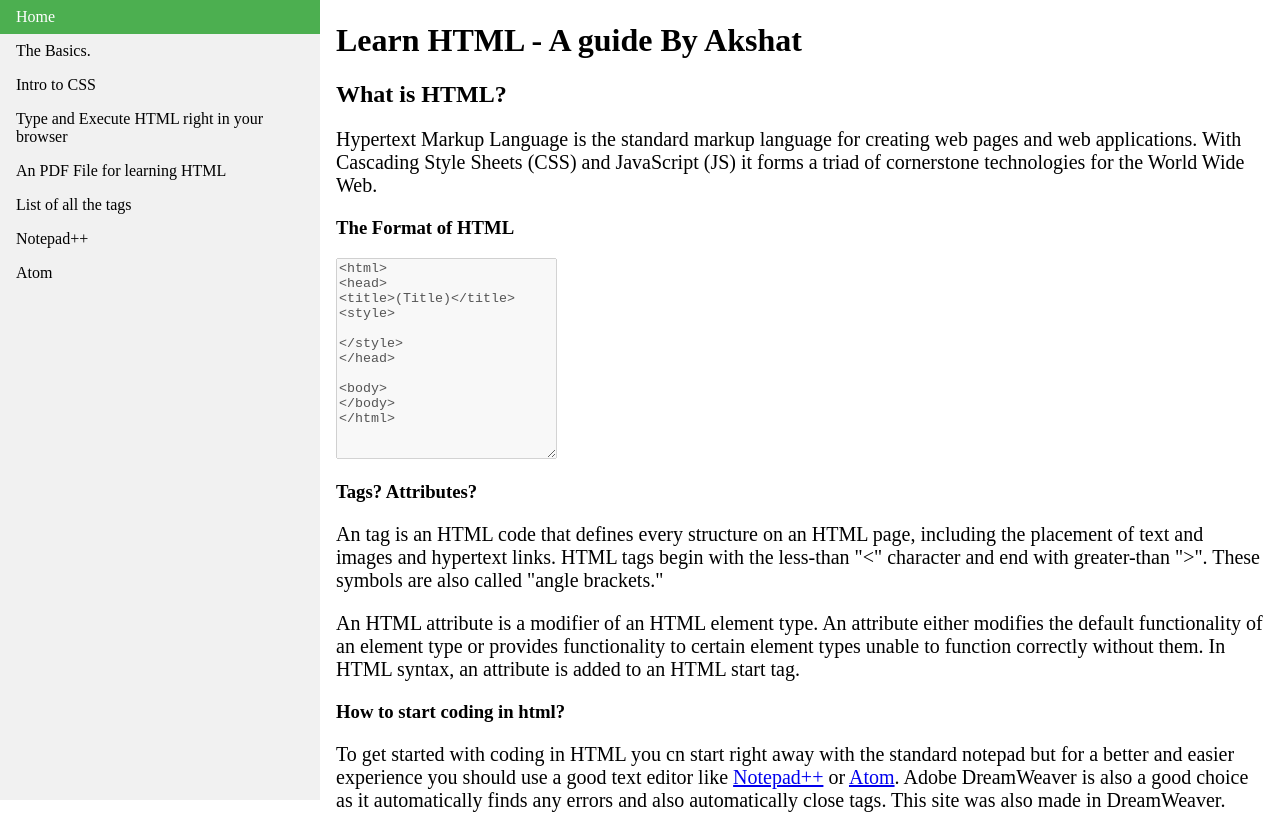
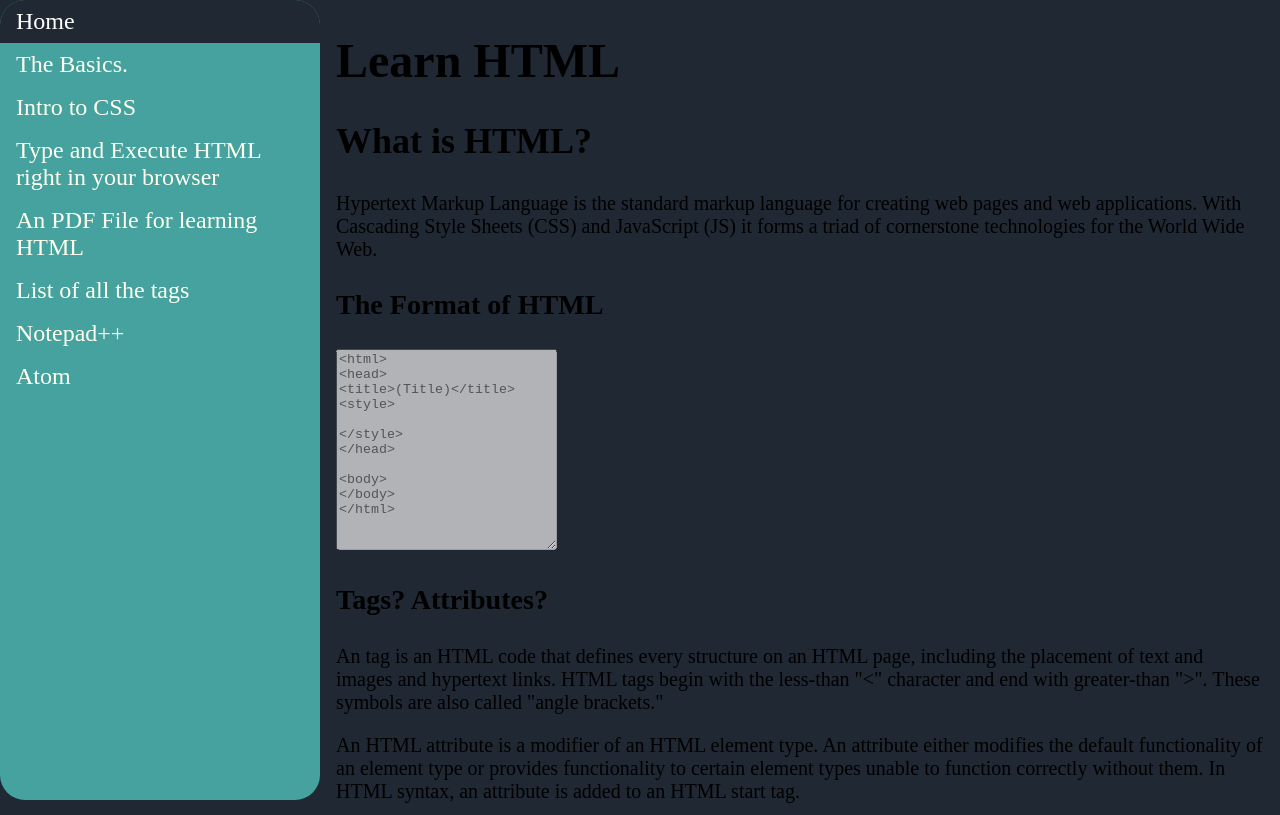
Before and after one commit to AkshatJain2005/ICT-Day-Presentation, a plain HTML site: page index.html in a window 1280 px wide. Shown: the top 815 px of the page. Drawn offline with Linux system fonts and the light colour scheme.

Commit message:
Add files via upload

```diff
--- a/index.html
+++ b/index.html
@@ -6,7 +6,7 @@
 <title>Learn Html</title>
 	</head>
 
-<body>
+<body bgcolor="#1f2833">
 <ul>
    <li><a class="active" href="index.html">Home</a></li>
    <li><a href="basics.html">The Basics.</a></li>
@@ -18,9 +18,9 @@
    <li><a href="https://atom.io/" target="_blank">Atom</a></li>
 </ul>
 <div style="margin-left:25%;padding:1px 16px;height:1000px;">
-	<h1 style="color: black">Learn HTML - A guide By Akshat</h1>
+	<b><h1 style="color: black">Learn HTML </h1></b>
 
-	<h2 id="whatis">What is HTML?</h2>
+	<h2>What is HTML?</h2>
 	<p style="font-size: 20px;">Hypertext Markup Language is the standard markup language for creating web pages and web applications. With Cascading Style Sheets (CSS) and JavaScript (JS) it forms a triad of cornerstone technologies for the World Wide Web.</p>
 
 	<h3 id="formatof">The Format of HTML</h3>
--- a/indexstyle.css
+++ b/indexstyle.css
@@ -1,13 +1,15 @@
 body {
     margin: 0;
+	font-size: 150%;
 }
 
 ul {
+    border-radius: 25px;
     list-style-type: none;
     margin: 0;
     padding: 0;
     width: 25%;
-    background-color: #f1f1f1;
+    background-color: #45a29e;
     position: fixed;
     height: 100%;
     overflow: auto;
@@ -15,17 +17,17 @@ ul {
 
 li a {
     display: block;
-    color: #000;
+    color: #fffff0;
     padding: 8px 16px;
     text-decoration: none;
 }
 
 li a.active {
-    background-color: #4CAF50;
+    background-color: #1f2833;
     color: white;
 }
 
 li a:hover:not(.active) {
-    background-color: #555;
+    background-color: #1f2833;
     color: white;
 }
```
